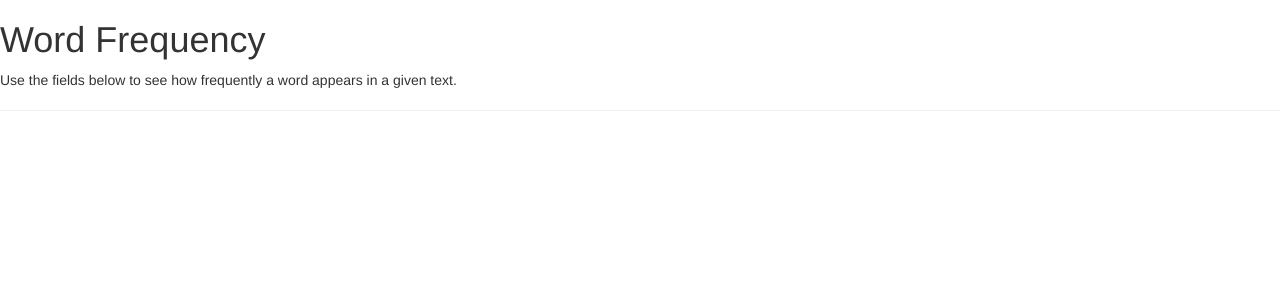
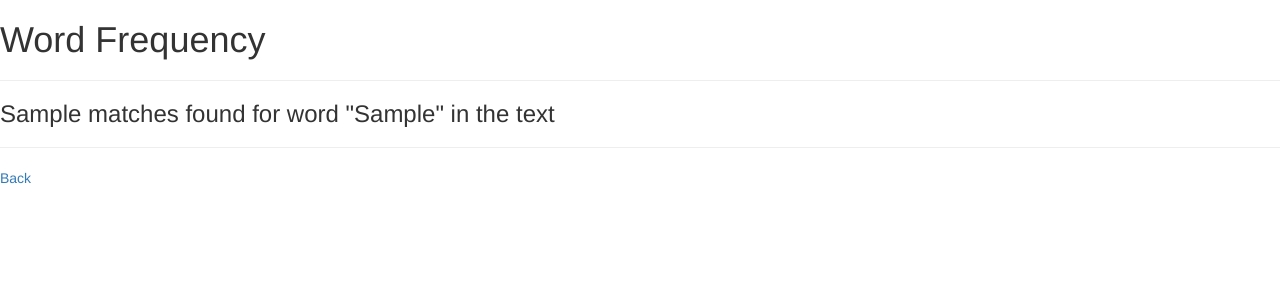
Before and after one commit to NewkirkS/Word-Frequency, a PHP site: template views/results.html.twig in a window 1280 px wide. Shown: the top 300 px of the page. Run offline with PHP 8.4, Linux system fonts and the light colour scheme; the template is opened without the code that fills it: most values are stand-ins (such as "Sample title", 1, 10 or a date in 2020); some libraries are stand-ins or nearby versions.

Commit message:
Complete results template page. App complete, all aspects functioning.

```diff
--- a/views/results.html.twig
+++ b/views/results.html.twig
@@ -8,10 +8,19 @@
     </head>
     <body>
         <h1>Word Frequency</h1>
-        <p>
-            Use the fields below to see how frequently a word appears in a given text.
-        </p>
         <hr>
-
+        {% if  repeat_counter.getMatches == 0 %}
+            <h3>No matches found for the word "{{ repeat_counter.getSearchWord }}" in the text</h3>
+            <hr>
+            <a href="/">Back</a>
+        {% elseif  repeat_counter.getMatches == 1 %}
+            <h3>1 match found for the word "{{ repeat_counter.getSearchWord }}" in the text</h3>
+            <hr>
+            <a href="/">Back</a>
+        {% else %}
+        <h3>{{ repeat_counter.getMatches }} matches found for word "{{ repeat_counter.getSearchWord }}" in the text</h3>
+        <hr>
+        <a href="/">Back</a>
+        {% endif %}
     </body>
 </html>
```
